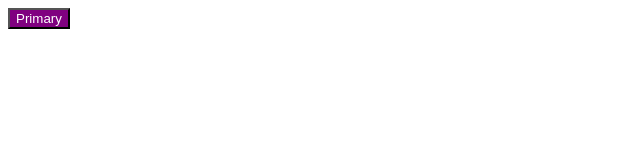
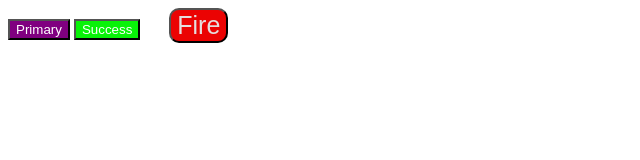
Before and after one commit to 1stefanita/curs4, a plain HTML site: page index.html in a window 1280 px wide. Shown: the whole page, without its empty margins (0-640 px from the left). Drawn offline with Linux system fonts and the light colour scheme.

Commit message:
purplebutton

```diff
--- a/index.html
+++ b/index.html
@@ -3,10 +3,15 @@
 <head>
     <meta charset="UTF-8">
     <meta name="viewport" content="width=device-width, initial-scale=1.0">
-    <title>Document</title>
+    <title>Button</title>
+    <link rel="stylesheet" href="style.css">
 </head>
 <body>
     <button style="background-color: purple; color: white;">Primary</button>
+    <button style="background-color: rgb(8, 243, 8); color: white;">Success</button>
 
+   <button class="buttonred">
+    Fire
+   </button>
 </body>
 </html>
--- /dev/null
+++ b/style.css
@@ -0,0 +1,8 @@
+.buttonred{
+   font-size:25px;
+margin-left: 25px;
+   background-color: rgb(235, 3, 3);
+    color:rgb(229, 221, 221);
+    border-radius: 10px;
+
+}
```
